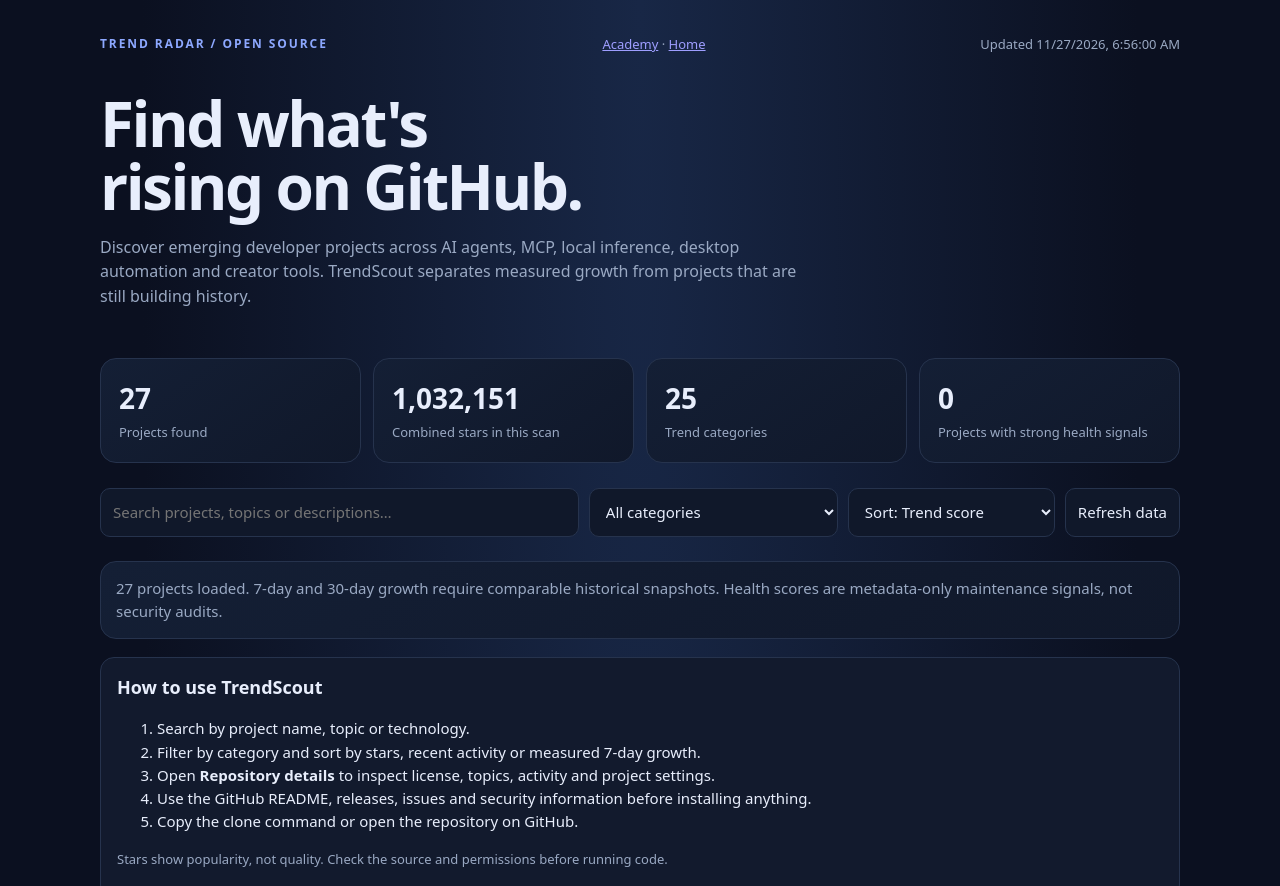
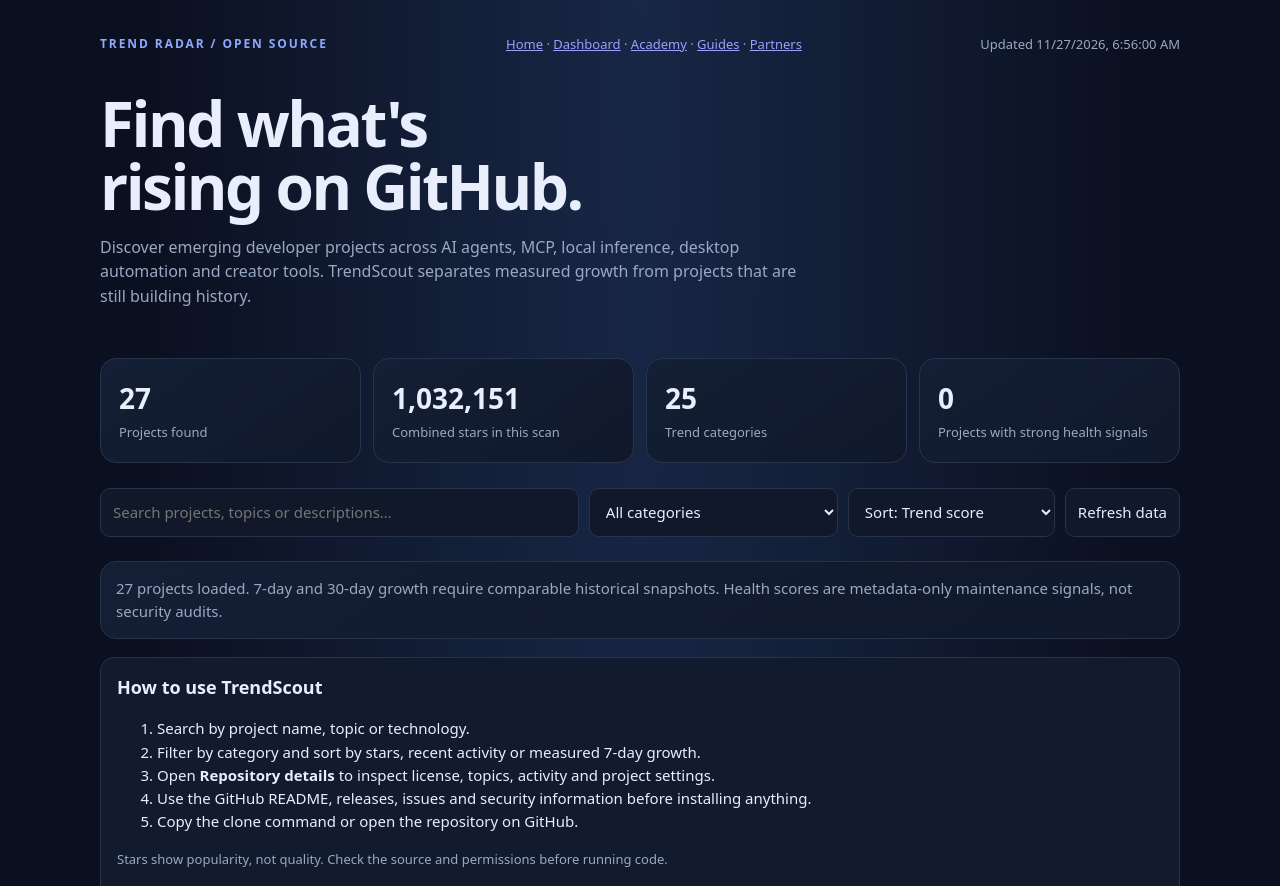
Before and after one commit to Coolrj-1/TrendScout, a plain HTML site: page dashboard/index.html in a window 1280 px wide. Shown: the top 886 px of the page. Drawn offline with Linux system fonts and the light colour scheme.

Commit message:
Add consistent main navigation to dashboard

```diff
--- a/dashboard/index.html
+++ b/dashboard/index.html
@@ -70,7 +70,7 @@ main{max-width:1120px;margin:auto;padding:34px 20px 64px}
 </head>
 <body>
 <main>
-<div class="top"><div class="brand">TREND RADAR / OPEN SOURCE</div><nav class="stamp"><a href="/academy/">Academy</a> · <a href="/">Home</a></nav><div class="stamp" id="stamp">Loading latest scan…</div></div>
+<div class="top"><div class="brand">TREND RADAR / OPEN SOURCE</div><nav class="stamp" aria-label="Main navigation"><a href="/" aria-label="Home">Home</a> · <a href="/dashboard/" aria-current="page">Dashboard</a> · <a href="/academy/">Academy</a> · <a href="/guides/using-trendscout/">Guides</a> · <a href="/partners/">Partners</a></nav><div class="stamp" id="stamp">Loading latest scan…</div></div>
 <header class="hero">
 <h1>Find what's<br>rising on GitHub.</h1>
 <p>Discover emerging developer projects across AI agents, MCP, local inference, desktop automation and creator tools. TrendScout separates measured growth from projects that are still building history.</p>
```
